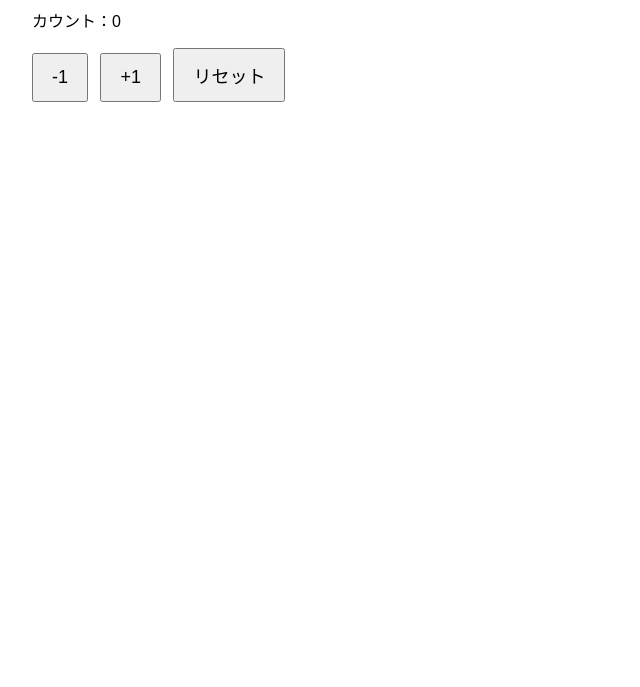
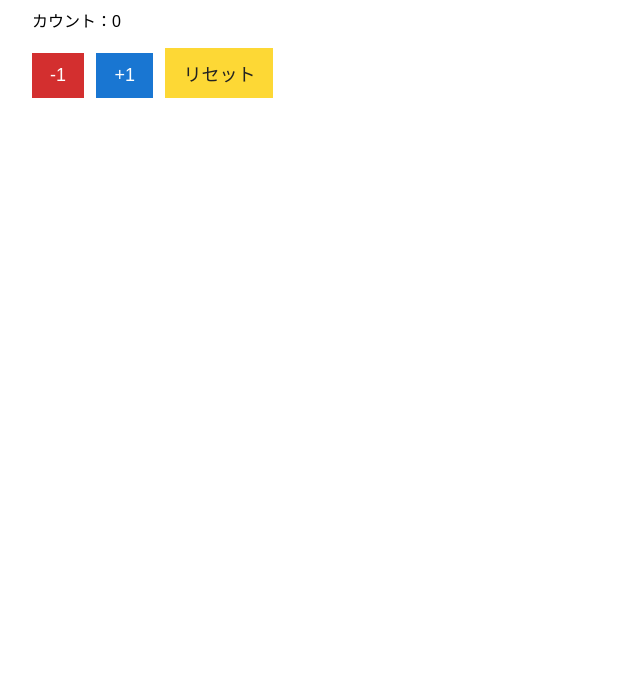
Before and after one commit to yehen1720/2kome, a plain HTML site: page index.html in a window 1280 px wide. Shown: the part 113-800 px from the top of the page, without its empty margins (0-640 px from the left). Drawn offline with Linux system fonts and the light colour scheme.

Commit message:
ボタンの色

```diff
--- a/index.html
+++ b/index.html
@@ -7,6 +7,9 @@
   <style>
     body { font-family: sans-serif; padding: 24px; }
     button { font-size: 18px; padding: 12px 18px; margin-right: 8px; }
+    #decrement { background: #d32f2f; color: #fff; border: none; }
+    #btn { background: #1976d2; color: #fff; border: none; }
+    #reset { background: #fdd835; color: #222; border: none; }
   </style>
 </head>
 
```
